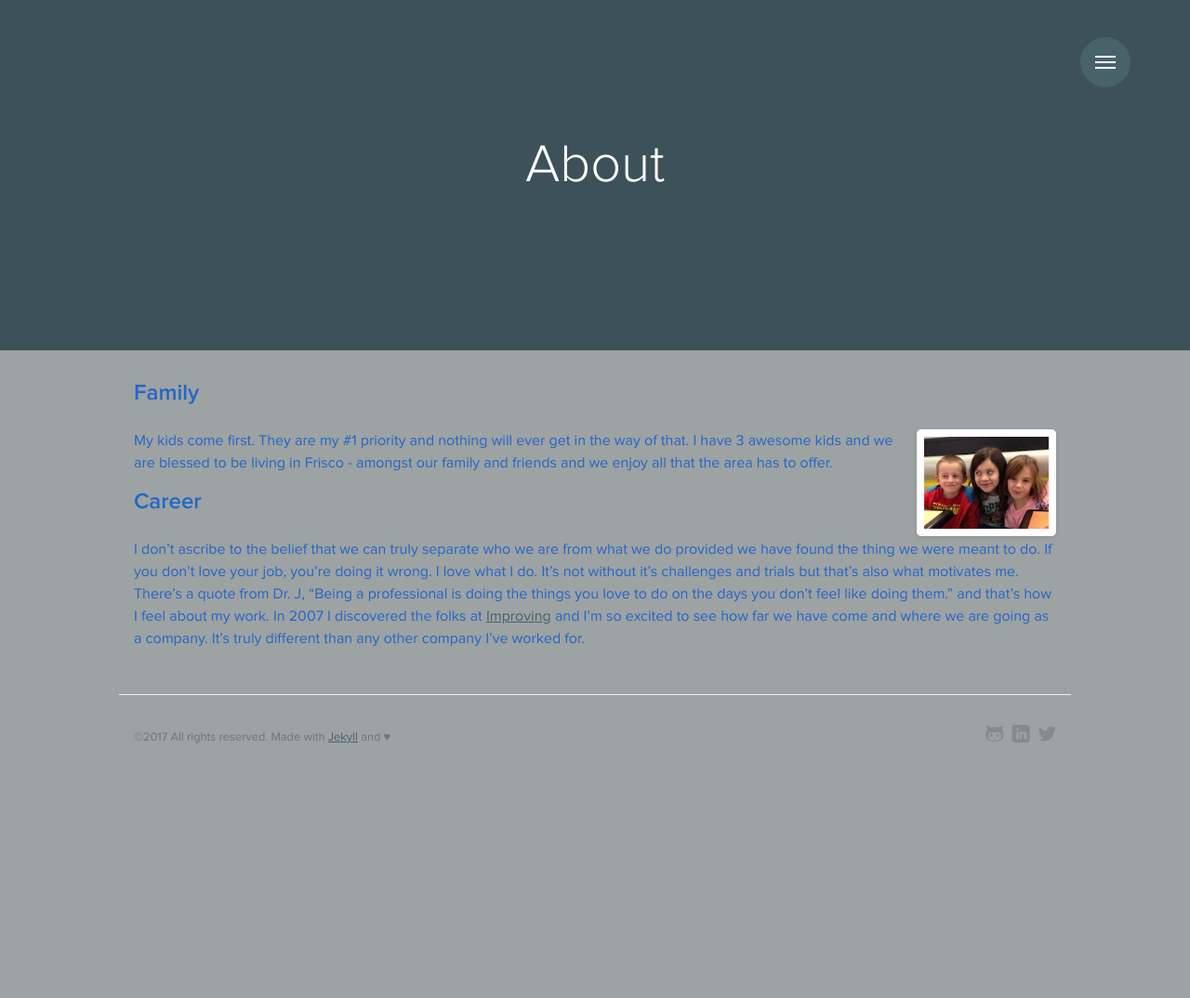
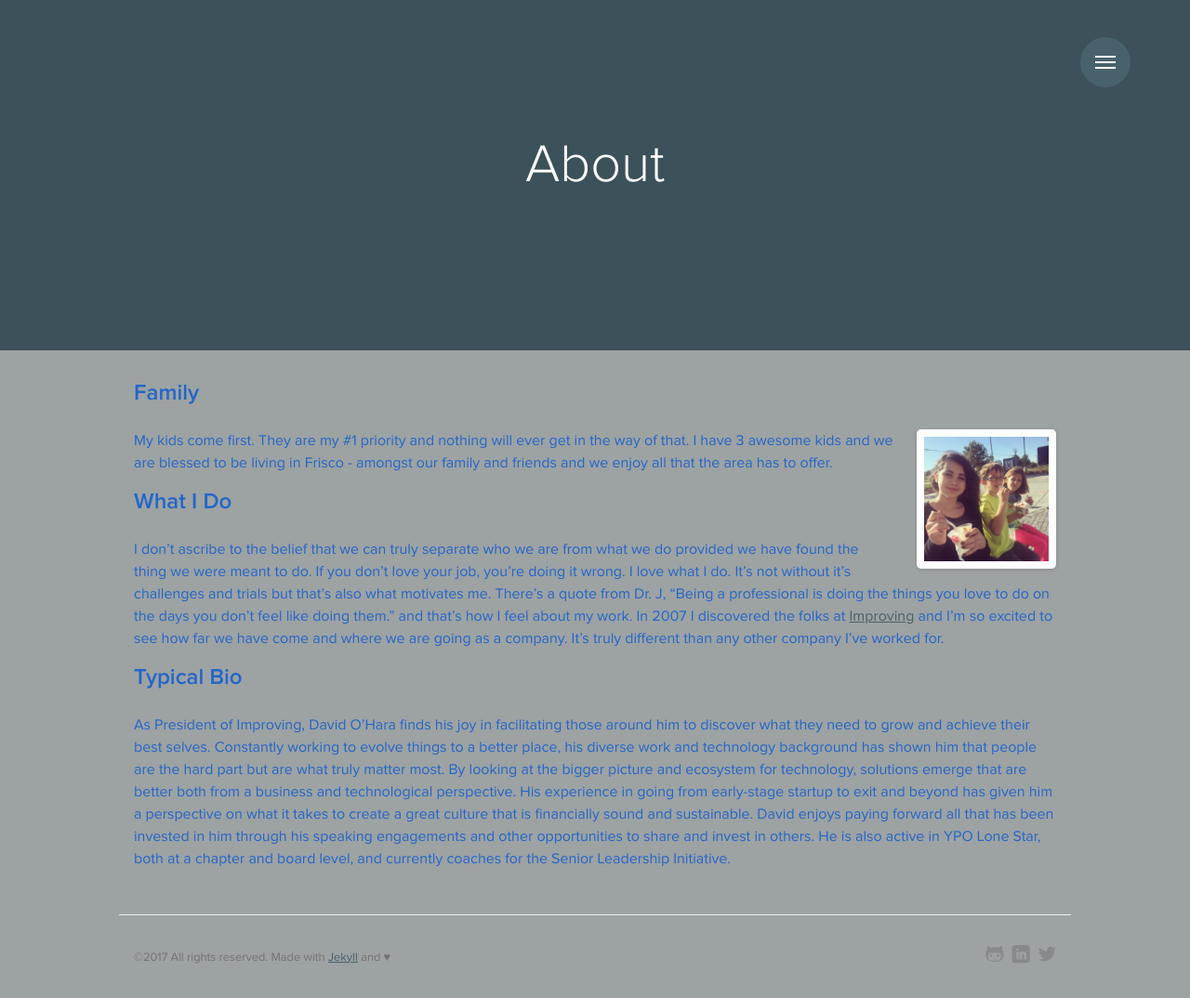
Before and after one commit to davidmohara/blog, a Jekyll site: the page built from about.md, in a window 1280 px wide. Shown: the whole page at 93% size. Built offline with Jekyll 4.4.1, drawn with Linux system fonts in a browser that asks for light colours; some web fonts are replaced.

Commit message:
Updated about page

```diff
--- a/about.md
+++ b/about.md
@@ -5,11 +5,15 @@ title: "About"
 
 Family
 ------
-{% include image.html class="right" img="crazy_kids.jpg" %} My kids come first. They are my #1 priority and nothing will ever get in the way of that. I have 3 awesome kids and we are blessed to be living in Frisco - amongst our family and friends and we enjoy all that the area has to offer.
+{% include image.html class="right" img="my_kids.jpg" %} My kids come first. They are my #1 priority and nothing will ever get in the way of that. I have 3 awesome kids and we are blessed to be living in Frisco - amongst our family and friends and we enjoy all that the area has to offer.
 
-Career
+What I Do
 ------
 I don't ascribe to the belief that we can truly separate who we are from what we do provided we have found the thing we
 were meant to do. If you don't love your job, you're doing it wrong. I love what I do. It's not without it's challenges
 and trials but that's also what motivates me. There's a quote from Dr. J, "Being a professional is doing the things you love to do on the days you don't feel like doing them." and that's how I feel about my work. In 2007 I discovered the folks at [Improving](http://improving.com) and I'm so excited to see how far we have come and where we are going as a
 company. It's truly different than any other company I've worked for.
+
+Typical Bio
+------
+As President of Improving, David O’Hara finds his joy in facilitating those around him to discover what they need to grow and achieve their best selves. Constantly working to evolve things to a better place, his diverse work and technology background has shown him that people are the hard part but are what truly matter most. By looking at the bigger picture and ecosystem for technology, solutions emerge that are better both from a business and technological perspective. His experience in going from early-stage startup to exit and beyond has given him a perspective on what it takes to create a great culture that is financially sound and sustainable. David enjoys paying forward all that has been invested in him through his speaking engagements and other opportunities to share and invest in others. He is also active in YPO Lone Star, both at a chapter and board level, and currently coaches for the Senior Leadership Initiative.
```
Also changed, not shown: assets/images/archive/crazy_kids.jpg (renamed from assets/images/crazy_kids.jpg), assets/images/my_kids.jpg (added).
